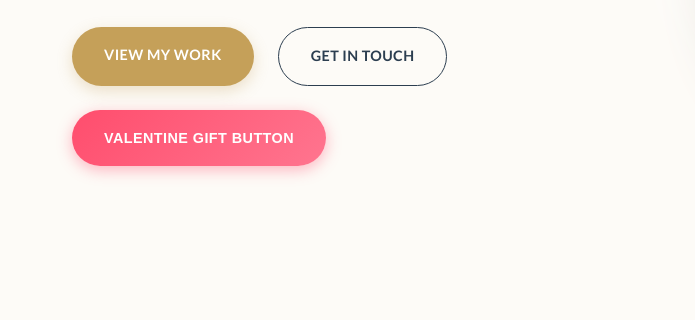
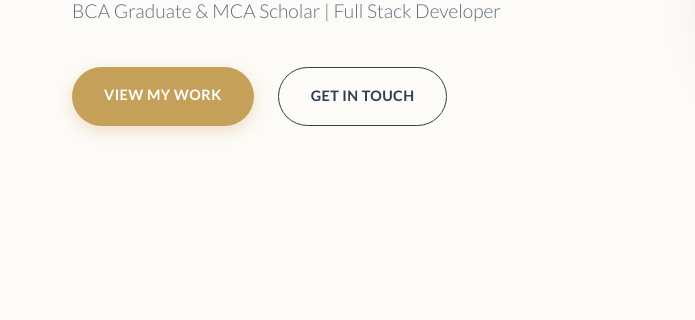
Before and after one commit to pilleachen/portfolio, a website built with Vite: page index.html in a window 1280 px wide. Shown: the part 431-751 px from the top of the page, 0-695 px from the left. Built offline with nearby package versions, Linux system fonts and the light colour scheme; a web font is replaced by a local one.

Commit message:
valentain changed

```diff
--- a/index.html
+++ b/index.html
@@ -62,11 +62,6 @@
               </a>
             </div>
           </div>
-        </div>
-        <div class="valentine-entry-container">
-          <a href="./question.html" class="btn valentine-special-btn">
-            <span>Valentine Gift Button</span>
-          </a>
         </div>
       </div>
 
```
